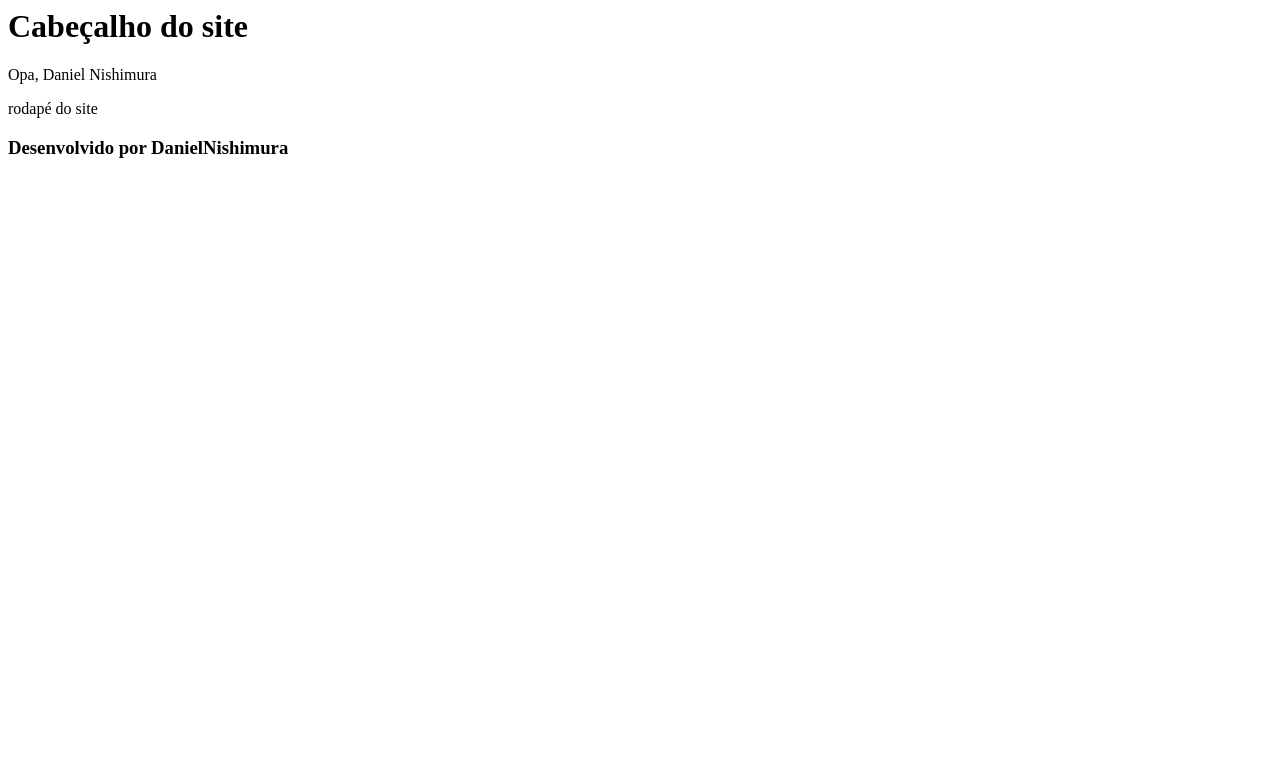
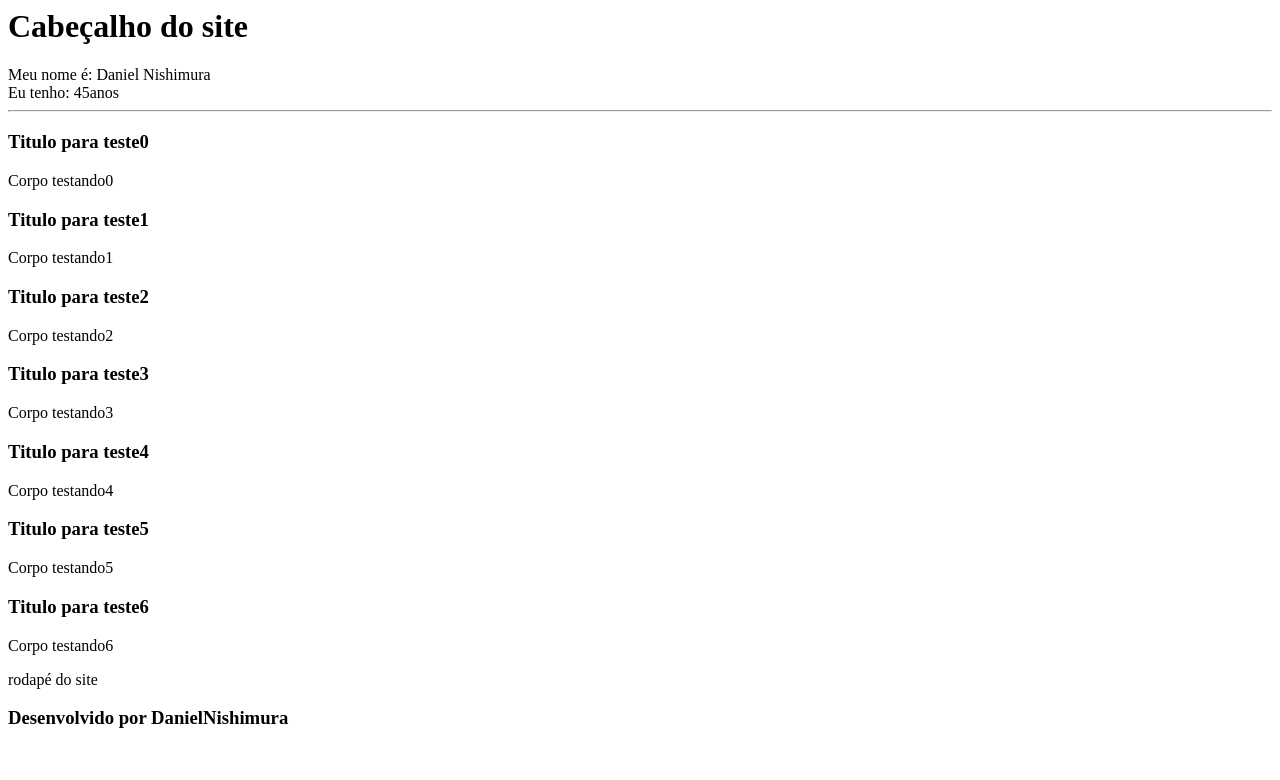
Before and after one commit to danielNishimura/mvc, a PHP site: page /mvc/ in a window 1280 px wide. Shown: the top 780 px of the page. Run offline with PHP 8.4, Linux system fonts and the light colour scheme.

Commit message:
view dinamico

```diff
--- a/src/controllers/HomeController.php
+++ b/src/controllers/HomeController.php
@@ -6,11 +6,32 @@ use \core\Controller;
 class HomeController extends Controller {
 
     public function index() {
-        $this->render('home', ['nome' => 'Daniel Nishimura']);
+        $nome = 'Daniel Nishimura';
+
+        $posts = [
+            ['titulo' => 'Titulo para teste0', 'corpo' => 'Corpo testando0'],
+            ['titulo' => 'Titulo para teste1', 'corpo' => 'Corpo testando1'],
+            ['titulo' => 'Titulo para teste2', 'corpo' => 'Corpo testando2'],
+            ['titulo' => 'Titulo para teste3', 'corpo' => 'Corpo testando3'],
+            ['titulo' => 'Titulo para teste4', 'corpo' => 'Corpo testando4'],
+            ['titulo' => 'Titulo para teste5', 'corpo' => 'Corpo testando5'],
+            ['titulo' => 'Titulo para teste6', 'corpo' => 'Corpo testando6'],
+        ];
+
+        $this->render('home', [
+            'nome' => $nome,
+            'idade' => 45,
+            'posts' => $posts
+        ]);
     }
 
     public function fotos() {
         $this->render('fotos');
+    }
+
+
+    public function foto($parametros) {
+        echo "Acessando a foto:".$parametros['id'];
     }
 
     public function sobre() {
@@ -20,5 +41,4 @@ class HomeController extends Controller {
     public function sobreP($args) {
         print_r($args);
     }
-
 }
--- a/src/routes.php
+++ b/src/routes.php
@@ -5,5 +5,6 @@ $router = new Router();
 
 $router->get('/', 'HomeController@index');
 $router->get('/fotos', 'HomeController@fotos');
+$router->get('/foto/{id}', 'HomeController@foto');
 $router->get('/sobre/{nome}', 'HomeController@sobreP');
 $router->get('/sobre', 'HomeController@sobre');
--- a/src/views/pages/home.php
+++ b/src/views/pages/home.php
@@ -1,5 +1,13 @@
 <?php $render('header'); ?>
 
-Opa, <?=$nome;?>
+Meu nome é: <?php echo $nome; ?><br/>
+Eu tenho: <?php echo $idade; ?>anos
+
+<hr/>
+
+<?php foreach($posts as $post): ?>
+  <h3><?php echo $post['titulo']; ?></h3>
+  <p><?php echo $post['corpo']; ?></p>
+<?php endforeach; ?>
 
 <?php $render('footer');?>
```
